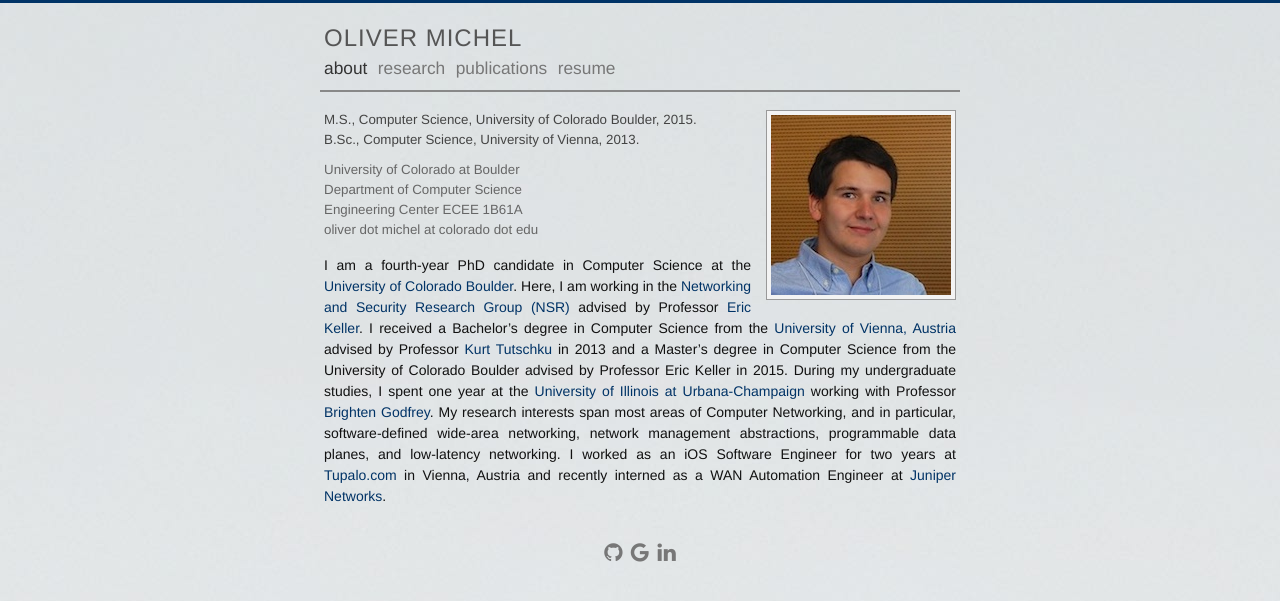
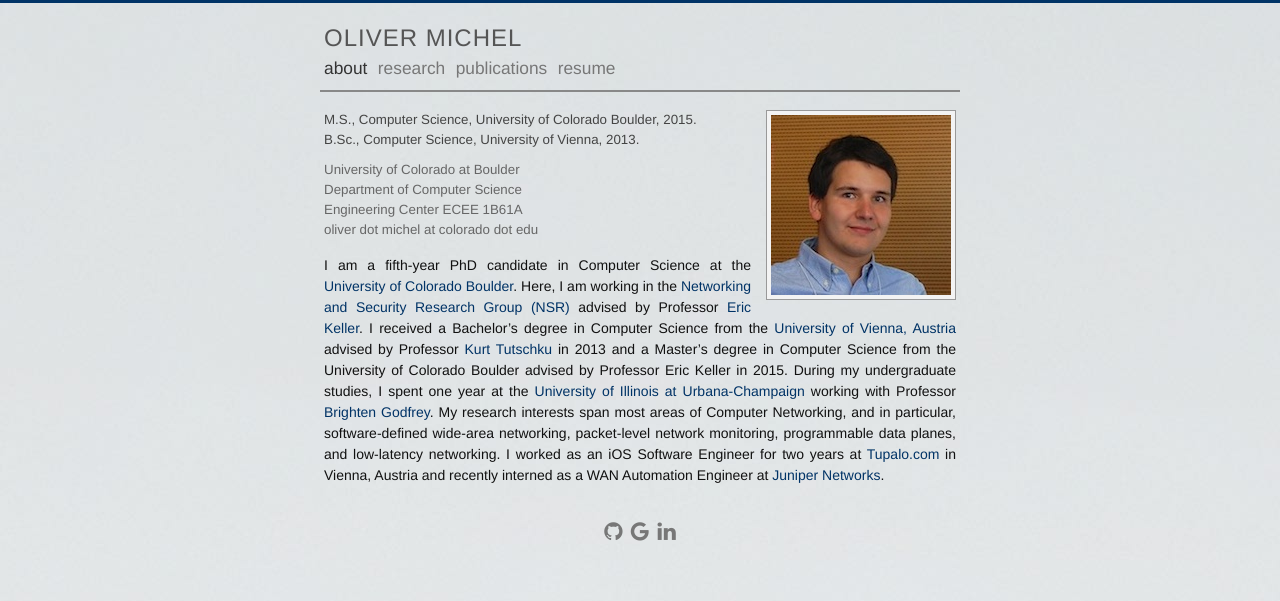
Before and after one commit to olivermichel/olivermichel.github.io, a Jekyll site: the page built from index.md, in a window 1280 px wide. Shown: the top 601 px of the page. Built offline with Jekyll 4.4.1, drawn with Linux system fonts in a browser that asks for light colours.

Commit message:
update nokogiri, update intro text

```diff
--- a/index.md
+++ b/index.md
@@ -2,4 +2,4 @@
 layout: page-start
 ---
 
-I am a fourth-year PhD candidate in Computer Science at the [University of Colorado Boulder](http://www.colorado.edu). Here, I am working in the [Networking and Security Research Group (NSR)](http://nsr.colorado.edu) advised by Professor [Eric Keller](http://ngn.cs.colorado.edu/~ekeller/). I received a Bachelor's degree in Computer Science from the [University of Vienna, Austria](http://www.univie.ac.at) advised by Professor [Kurt Tutschku](https://scholar.google.com/citations?user=aXFXhGsAAAAJ&hl=en) in 2013 and a Master's degree in Computer Science from the University of Colorado Boulder advised by Professor Eric Keller in 2015. During my undergraduate studies, I spent one year at the [University of Illinois at Urbana-Champaign](http://www.illinois.edu) working with Professor [Brighten Godfrey](http://pbg.cs.illinois.edu). My research interests span most areas of Computer Networking, and in particular, software-defined wide-area networking, network management abstractions, programmable data planes, and low-latency networking. I worked as an iOS Software Engineer for two years at [Tupalo.com](http://www.tupalo.com) in Vienna, Austria and recently interned as a WAN Automation Engineer at [Juniper Networks](http://www.juniper.net).
+I am a fifth-year PhD candidate in Computer Science at the [University of Colorado Boulder](http://www.colorado.edu). Here, I am working in the [Networking and Security Research Group (NSR)](http://nsr.colorado.edu) advised by Professor [Eric Keller](http://ngn.cs.colorado.edu/~ekeller/). I received a Bachelor's degree in Computer Science from the [University of Vienna, Austria](http://www.univie.ac.at) advised by Professor [Kurt Tutschku](https://scholar.google.com/citations?user=aXFXhGsAAAAJ&hl=en) in 2013 and a Master's degree in Computer Science from the University of Colorado Boulder advised by Professor Eric Keller in 2015. During my undergraduate studies, I spent one year at the [University of Illinois at Urbana-Champaign](http://www.illinois.edu) working with Professor [Brighten Godfrey](http://pbg.cs.illinois.edu). My research interests span most areas of Computer Networking, and in particular, software-defined wide-area networking, packet-level network monitoring, programmable data planes, and low-latency networking. I worked as an iOS Software Engineer for two years at [Tupalo.com](http://www.tupalo.com) in Vienna, Austria and recently interned as a WAN Automation Engineer at [Juniper Networks](http://www.juniper.net).
```
Also changed, not shown: Gemfile.lock.
